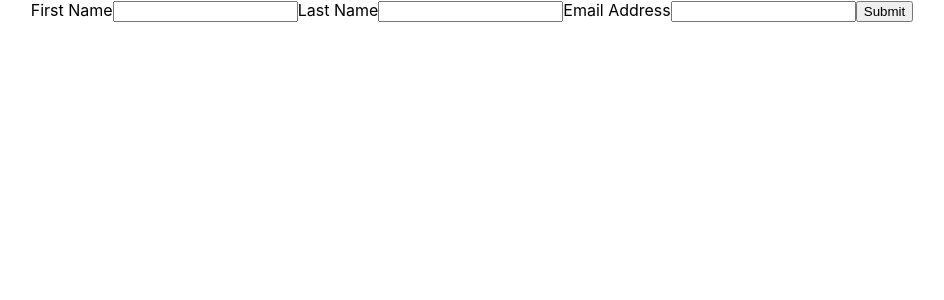
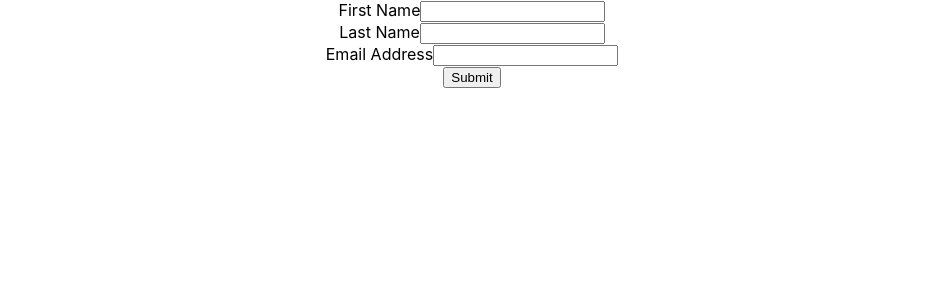
Before and after one commit to countzyx/typescript-react-formik-tutorial, a React (Create React App) app: page / in a window 1280 px wide. Shown: the top 300 px of the page, without its empty margins (168-1112 px from the left). Built offline with nearby package versions, Linux system fonts and the light colour scheme.

Commit message:
Refactored Form to Use Formik Components

```diff
--- a/src/Features/SignupForm/SignupForm.tsx
+++ b/src/Features/SignupForm/SignupForm.tsx
@@ -1,6 +1,6 @@
 /* eslint-disable react/jsx-props-no-spreading */
 import * as React from 'react';
-import { Formik } from 'formik';
+import { ErrorMessage, Field, Form, Formik } from 'formik';
 import * as Yup from 'yup';
 import styles from './SignupForm.module.css';
 
@@ -36,35 +36,33 @@ const SignupForm: React.FC = () => (
       }, 400);
     }}
   >
-    {(formik) => (
-      <form onSubmit={formik.handleSubmit}>
-        <label htmlFor='firstName'>
-          First Name
-          <input id='firstName' type='text' {...formik.getFieldProps('firstName')} />
-        </label>
-        {formik.touched.firstName && formik.errors.firstName ? (
-          <div className={styles.error}>{formik.errors.firstName}</div>
-        ) : null}
+    <Form>
+      <div>
+        <label htmlFor='firstName'>First Name</label>
+        <Field name='firstName' type='text' />
+        <ErrorMessage name='firstName'>
+          {(message) => <div className={styles.error}>{message}</div>}
+        </ErrorMessage>
+      </div>
 
-        <label htmlFor='lastName'>
-          Last Name
-          <input id='lastName' type='text' {...formik.getFieldProps('lastName')} />
-        </label>
-        {formik.touched.lastName && formik.errors.lastName ? (
-          <div className={styles.error}>{formik.errors.lastName}</div>
-        ) : null}
+      <div>
+        <label htmlFor='lastName'>Last Name</label>
+        <Field name='lastName' type='text' />
+        <ErrorMessage name='lastName'>
+          {(message) => <div className={styles.error}>{message}</div>}
+        </ErrorMessage>
+      </div>
 
-        <label htmlFor='email'>
-          Email Address
-          <input id='email' type='email' {...formik.getFieldProps('email')} />
-        </label>
-        {formik.touched.email && formik.errors.email ? (
-          <div className={styles.error}>{formik.errors.email}</div>
-        ) : null}
+      <div>
+        <label htmlFor='email'>Email Address</label>
+        <Field name='email' type='email' />
+        <ErrorMessage name='email'>
+          {(message) => <div className={styles.error}>{message}</div>}
+        </ErrorMessage>
+      </div>
 
-        <button type='submit'>Submit</button>
-      </form>
-    )}
+      <button type='submit'>Submit</button>
+    </Form>
   </Formik>
 );
 
```
